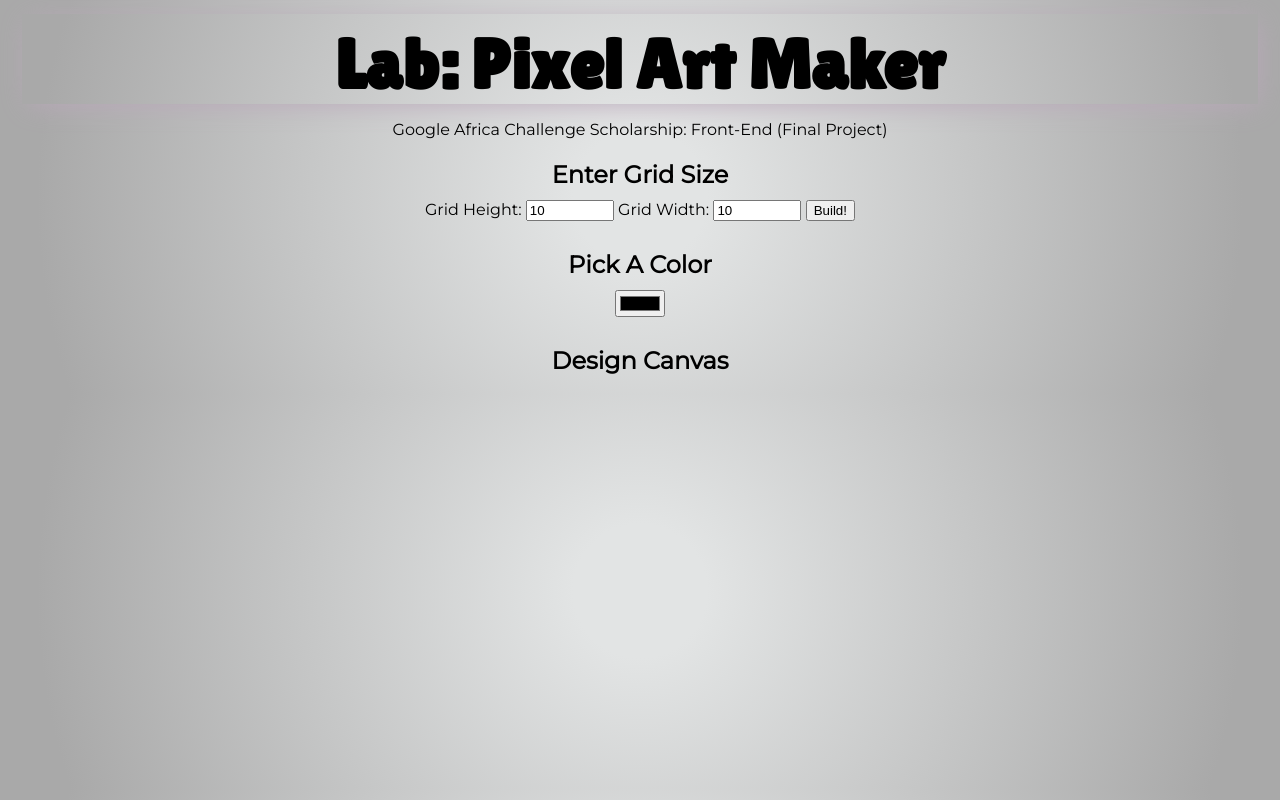
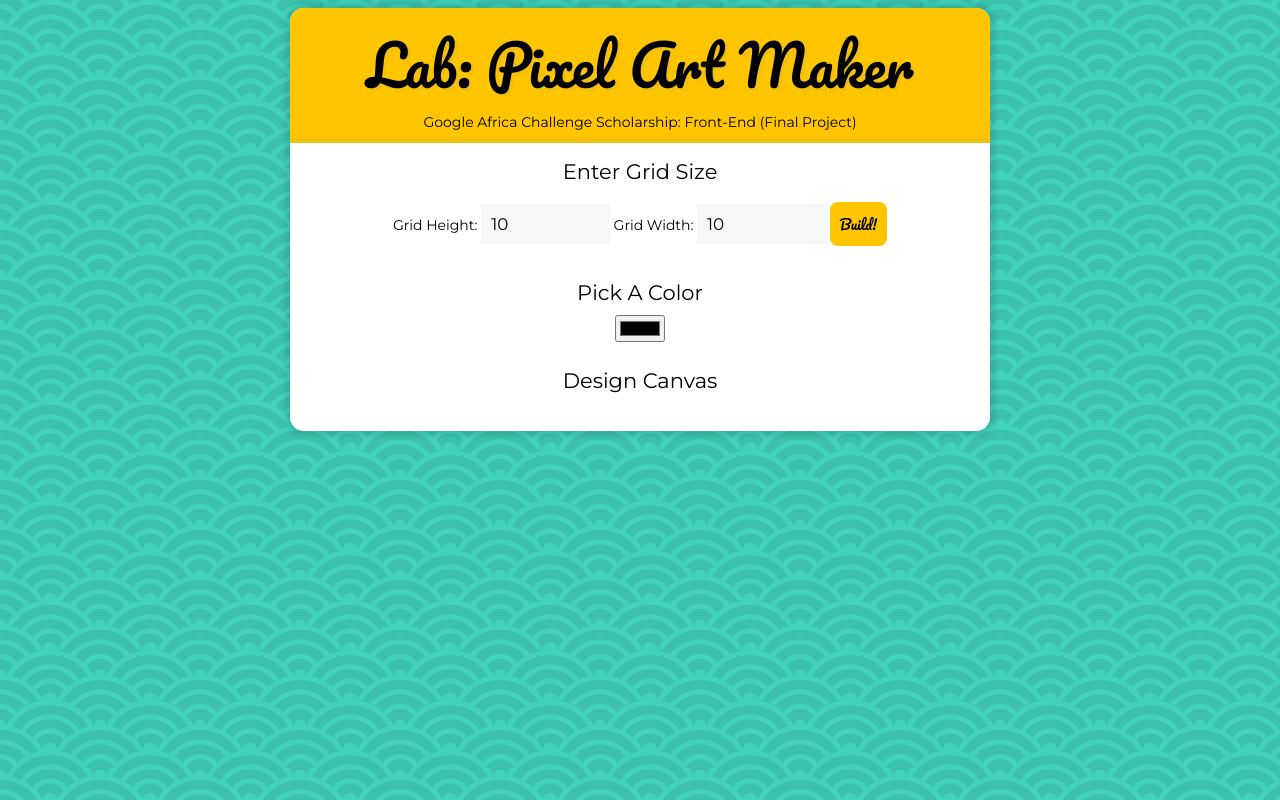
Before and after one commit to victorodoemelam/Pixel-Art-Maker-Project, a plain HTML site: page index.html in a window 1280 px wide. Drawn offline with nearby package versions, Linux system fonts and the light colour scheme.

Commit message:
Update styles.css

```diff
--- a/styles.css
+++ b/styles.css
@@ -1,35 +1,109 @@
+html {
+    font-size: 14px;
+    box-sizing: border-box;
+}
+
+  *, *:before, *:after {
+    box-sizing: inherit;
+}
+
 body {
     text-align: center;
-    background: rgb(226,228,228);
-    background: radial-gradient(circle, rgba(226,228,228,1) 10%, rgba(169,169,169,1) 90%);
     font-family: 'Montserrat', sans-serif;
+
+    background-image:
+    radial-gradient(circle at 100% 150%, #3BC1AC 24%, #42D2BB 25%, #42D2BB 28%, #3BC1AC 29%, #3BC1AC 36%, #42D2BB 36%, #42D2BB 40%, transparent 40%, transparent),
+    radial-gradient(circle at 0    150%, #3BC1AC 24%, #42D2BB 25%, #42D2BB 28%, #3BC1AC 29%, #3BC1AC 36%, #42D2BB 36%, #42D2BB 40%, transparent 40%, transparent),
+    radial-gradient(circle at 50%  100%, #42D2BB 10%, #3BC1AC 11%, #3BC1AC 23%, #42D2BB 24%, #42D2BB 30%, #3BC1AC 31%, #3BC1AC 43%, #42D2BB 44%, #42D2BB 50%, #3BC1AC 51%, #3BC1AC 63%, #42D2BB 64%, #42D2BB 71%, transparent 71%, transparent),
+    radial-gradient(circle at 100% 50%, #42D2BB 5%, #3BC1AC 6%, #3BC1AC 15%, #42D2BB 16%, #42D2BB 20%, #3BC1AC 21%, #3BC1AC 30%, #42D2BB 31%, #42D2BB 35%, #3BC1AC 36%, #3BC1AC 45%, #42D2BB 46%, #42D2BB 49%, transparent 50%, transparent),
+    radial-gradient(circle at 0    50%, #42D2BB 5%, #3BC1AC 6%, #3BC1AC 15%, #42D2BB 16%, #42D2BB 20%, #3BC1AC 21%, #3BC1AC 30%, #42D2BB 31%, #42D2BB 35%, #3BC1AC 36%, #3BC1AC 45%, #42D2BB 46%, #42D2BB 49%, transparent 50%, transparent);
+    background-size:100px 50px;
+}
+
+.pixelmaker{
+  padding:2rem;
+  width:50rem;
+  margin:0 auto;
+  border-radius:1rem;
+  position: relative;
+  background:white;
+  overflow: hidden;
+  z-index: 1;
+  box-shadow:0 0 5px 5px rgba(0,0,0,0.1);
+}
+
+.pixelmaker form input,
+.pixelmaker textarea
+{
+  width:20%;
+  display: inline-block;
+  margin:10px 0;
+  padding:10px;
+  border:0;
+  font-size: 1.2rem;
+  background:#F7F7F7;
+  outline:0;
+}
+
+.pixelmaker form button {
+    background:#ffc600;
+    border:0;
+    font-family: 'Pacifico', cursive;
+    margin-bottom: 0;
+    font-size: 14px;
+    cursor:pointer;
+    position: relative;
+    border-radius: 8px;
+    padding: 10px;
+}
+
+.pixelmaker form button:hover{
+    background:#F3C010;
+}
+
+h1 {
+  font-family: 'Pacifico', cursive;
+  width:calc(100% + 4rem);
+  margin: -2rem 0 1rem -2rem;
+  padding:0.5rem;
+  background: #ffc600;
+  text-align: center;
+  font-size: 4rem;
+  font-weight: 100;
+  text-shadow:3px 3px 0 #F3C010;
 
 }
 
-h1 {
-    font-family: 'Lilita One', cursive;
-    font-size: 70px;
-    margin: 0.2em;
-    padding-top: 10px;
-    -webkit-box-shadow: 3px 4px 27px -4px rgba(186,169,186,1);
-    -moz-box-shadow: 3px 4px 27px -4px rgba(186,169,186,1);
-    box-shadow: 3px 4px 27px -4px rgba(186,169,186,1);
+.header{
+    width:calc(100% + 4rem);
+    margin: -2rem 0 0rem -2rem;
+    padding:0.5rem;
+    background: #ffc600;
+    border-bottom: 5px solid #F3C010;
+    text-align: center;
 }
 
 h2 {
     margin: 1em 0 0.25em;
     font-family: 'Montserrat', sans-serif;
     padding: 5px;
+    font-weight: 150;
+    color: #000000;
 }
 
 h2:first-of-type {
     margin-top: 0.5em;
 }
 
+input[type="number"] {
+    font-family: 'Montserrat', sans-serif;
+    width: 6em;
+}
+
 table,
 tr,
 td {
-    border: 1px solid black;
+    border: 1.5px solid black;
 }
 
 table {
@@ -37,8 +111,8 @@ table {
     margin: 0 auto;
 
     -webkit-box-shadow: 9px 14px 30px -9px rgba(0,0,0,0.41);
--moz-box-shadow: 9px 14px 30px -9px rgba(0,0,0,0.41);
-box-shadow: 9px 14px 30px -9px rgba(0,0,0,0.41);
+    -moz-box-shadow: 9px 14px 30px -9px rgba(0,0,0,0.41);
+    box-shadow: 9px 14px 30px -9px rgba(0,0,0,0.41);
 }
 
 tr {
@@ -48,30 +122,3 @@ tr {
 td {
     width: 25px;
 }
-
-input[type=number] {
-    width: 6em;
-}
-
-.button {
-  backface-visibility: hidden;
-  position: relative;
-  cursor: pointer;
-  display: inline-block;
-  white-space: nowrap;
-  background: linear-gradient(180deg,#f9f9f9 0%,#e0e0e0 100%);
-  border-radius: 100px;
-  border: 0.5px solid rgba(0%,0%,0%,0.2);
-  border-width: 0.5px 0.5px 0.5px 0.5px;
-  padding: 10px 22px 10px 22px;
-  box-shadow: 0px 1px 1px rgba(0%,0%,0%,0.6),0px 0px 5px rgba(255,255,255,1),0px 1px 0px 3px rgba(0,0,0,0.2),inset 0px 1px 0px rgba(255,255,255,1);
-  color: #000000;
-  font-size: 13px;
-  font-family: 'Montserrat', sans-serif;
-  font-weight: 400;
-  font-style: normal
-  }
-
-.input{
- padding: 10px;
-}
```
